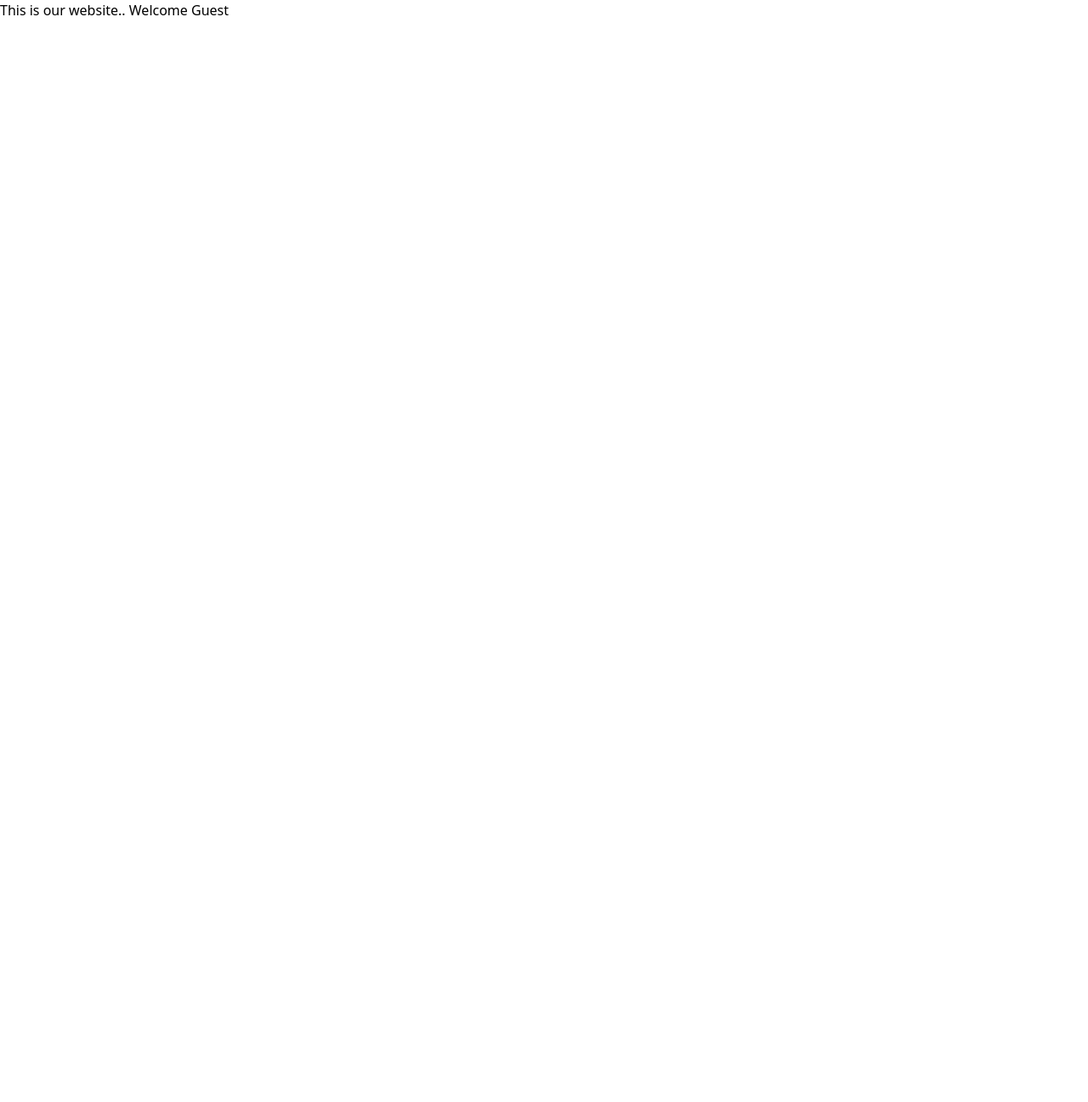
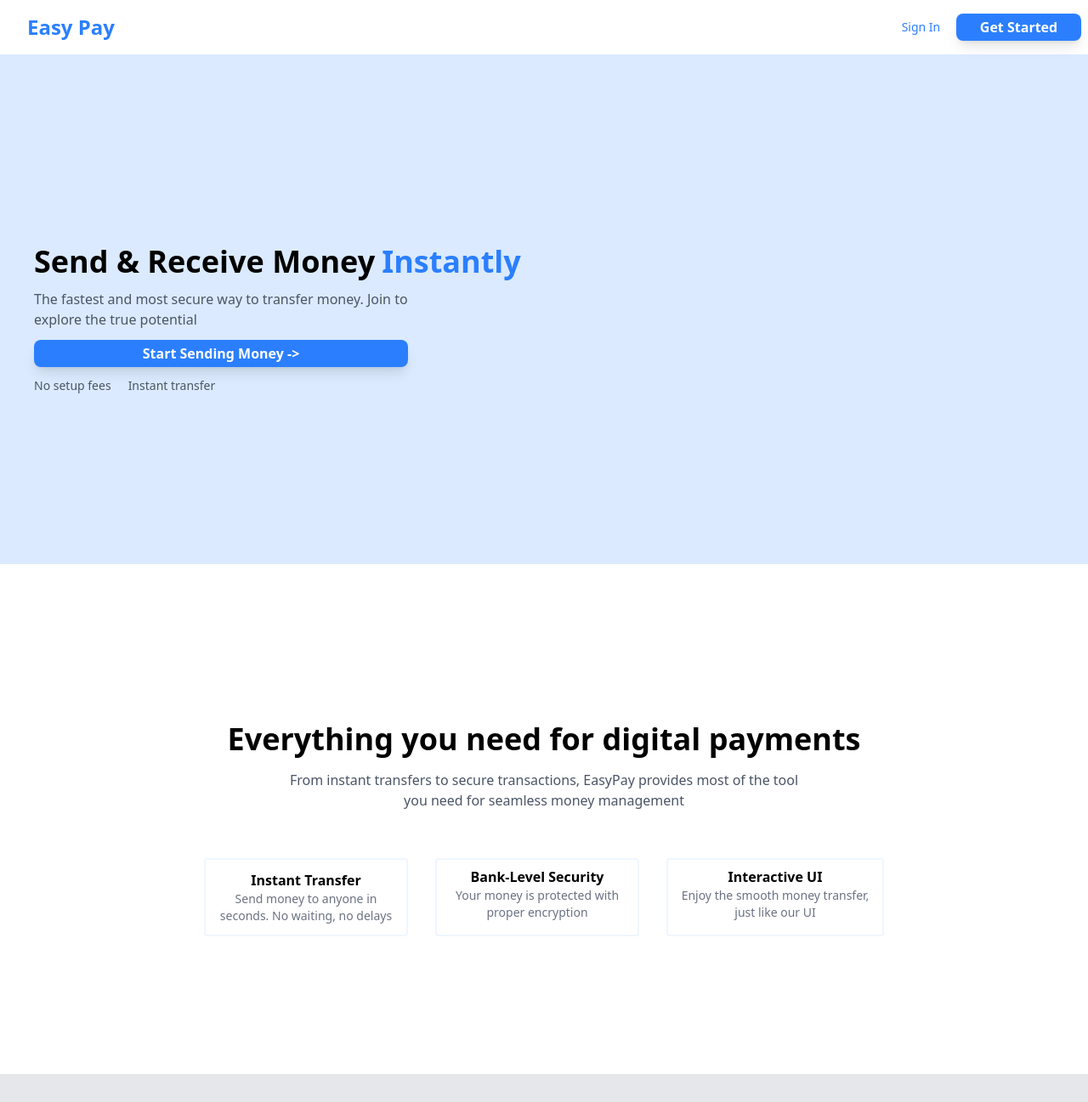
Before and after one commit to SaikatDeb12/EasyPay, a React (Vite) app in the folder frontend/: page / in a window 1280 px wide. Shown: the top 1297 px of the page at 85% size. Before the commit the page ends 800 px from the top, so only its background shows below. Built offline with nearby package versions, Linux system fonts and the light colour scheme.

Commit message:
homepage design

```diff
--- a/frontend/src/components/Button.tsx
+++ b/frontend/src/components/Button.tsx
@@ -9,7 +9,7 @@ const Button: React.FC<PropsType> = ({ text, onClick }) => {
     <button
       onClick={onClick}
       type="submit"
-      className="w-full bg-black text-white rounded-lg px-3 py-1 shadow-md hover:shadow-lg ease-in-out font-semibold text-center mt-6 cursor-pointer"
+      className="w-full bg-blue-500 text-white rounded-lg px-3 py-1 hover:shadow-md shadow-lg ease-in-out font-semibold text-center cursor-pointer"
     >
       {text}
     </button>
--- a/frontend/src/components/Heading.tsx
+++ b/frontend/src/components/Heading.tsx
@@ -1,9 +1,10 @@
 interface heading {
   label: string;
+  color: string;
 }
 
-const Heading: React.FC<heading> = ({ label }) => {
-  return <div className={"font-bold text-4xl pt-6"}>{label}</div>;
+const Heading: React.FC<heading> = ({ label, color }) => {
+  return <div className={`font-bold ${color} text-4xl pt-6`}>{label}</div>;
 };
 
 export default Heading;
--- a/frontend/src/components/InputBox.tsx
+++ b/frontend/src/components/InputBox.tsx
@@ -13,7 +13,7 @@ const InputBox: React.FC<PropType> = ({
   onChange,
 }) => {
   return (
-    <div className="my-2">
+    <div>
       {label && <label className="font-semibold">{label}</label>}
       <input
         name={name}
--- a/frontend/src/components/User.tsx
+++ b/frontend/src/components/User.tsx
@@ -19,8 +19,8 @@ const User: React.FC<PropType> = ({ details }) => {
   };
 
   return (
-    <div className="flex items-center justify-between my-4">
-      <div className="flex">
+    <div className="flex items-center justify-between rounded-lg p-2 border border-gray-300 my-4">
+      <div className="flex items-center">
         <Profile />
         <p className="text-md mx-8">{`${details.firstName} ${details.lastName}`}</p>
       </div>
--- a/frontend/src/pages/Dashboard.tsx
+++ b/frontend/src/pages/Dashboard.tsx
@@ -56,7 +56,7 @@ const Dashboard: React.FC = () => {
   return (
     <div className="w-full h-screen">
       <div className="w-full flex justify-between items-center h-fit border-gray-400 shadow-lg ">
-        <div className="text-2xl mx-2 font-normal">Easy Pay</div>
+        <div className="text-2xl p-4 mx-2 font-bold">Easy Pay</div>
         <div className="flex m-2 items-center">
           <p>Hello</p>
           <Profile />
--- a/frontend/src/pages/HomePage.tsx
+++ b/frontend/src/pages/HomePage.tsx
@@ -1,6 +1,8 @@
 import axios from "axios";
 import { useEffect, useState } from "react";
 import { useNavigate } from "react-router-dom";
+import Button from "../components/Button";
+import Heading from "../components/Heading";
 
 const HomePage: React.FC = () => {
   const navigate = useNavigate();
@@ -38,13 +40,79 @@ const HomePage: React.FC = () => {
     }
     checkAuth();
   }, [navigate]);
-  return (
-    <div>
-      {!isLoading ? (
-        <h3>{`This is our website.. ${message}`}</h3>
-      ) : (
-        <p>loading...</p>
-      )}
+  return isLoading ? (
+    <p>Loading...</p>
+  ) : (
+    <div className="w-ful h-screen">
+      <div className="w-full z-10 flex justify-between items-center h-fit border-gray-400 shadow-lg ">
+        <div className="text-2xl mx-4 p-4 font-bold text-blue-500">
+          Easy Pay
+        </div>
+        <div className="flex items-center m-2 ">
+          <div className="text-sm mx-4 text-blue-500 w-20">Sign In</div>
+          <Button text="Get Started" onClick={() => navigate("/signup")} />
+        </div>
+      </div>
+      <div className="bg-blue-100 h-150 flex flex-col justify-center">
+        <div className="mx-10 space-y-3">
+          <div className="flex space-x-2 leading-none">
+            <Heading label="Send & Receive Money" color="black" />
+            <Heading label="Instantly" color="text-blue-500" />
+          </div>
+          <div className="w-110 text-gray-600 space-y-3">
+            <p>
+              The fastest and most secure way to transfer money. Join to explore
+              the true potential
+            </p>
+            <Button text="Start Sending Money ->" />
+            <div className="flex text-sm space-x-5">
+              <p>No setup fees</p>
+              <p>Instant transfer</p>
+            </div>
+          </div>
+        </div>
+      </div>
+      <div className="h-150 w-full flex justify-center items-center">
+        <div className="flex flex-col items-center space-y-4">
+          <Heading
+            label="Everything you need for digital payments"
+            color="text-black"
+          />
+          <p className="text-gray-600 text-center w-150">
+            From instant transfers to secure transactions, EasyPay provides most
+            of the tool you need for seamless money management
+          </p>
+          <div className="grid grid-cols-3 grid-rows-1 text-center gap-4 space-x-4 m-auto w-200 mt-10">
+            <div className="border-2 border-blue-50 px-4 py-3 rounded-sm">
+              <p className="text-md font-semibold space-y-1 px-2  ">
+                Instant Transfer
+              </p>
+              <p className="text-sm text-gray-500">
+                Send money to anyone in seconds. No waiting, no delays
+              </p>
+            </div>
+            <div className="border-2 border-blue-50 px-3 py-2 rounded-sm">
+              <p className="text-md font-semibold space-y-1 px-2 ">
+                Bank-Level Security
+              </p>
+              <p className="text-sm text-gray-500">
+                Your money is protected with proper encryption
+              </p>
+            </div>
+            <div className="border-2 border-blue-50 px-3 py-2 rounded-sm">
+              <p className="text-md font-semibold space-y-1 px-2 ">
+                Interactive UI
+              </p>
+              <p className="text-sm text-gray-500">
+                Enjoy the smooth money transfer, just like our UI
+              </p>
+            </div>
+          </div>
+        </div>
+      </div>
+      <div className="h-150 bg-gray-200 w-full flex justify-center items-center">
+        <div className="flex flex-col items-center space-y-4"></div>
+      </div>
     </div>
   );
 };
--- a/frontend/src/pages/SignIn.tsx
+++ b/frontend/src/pages/SignIn.tsx
@@ -75,7 +75,10 @@ const SignIn: React.FC = () => {
           <Heading label={"Sign In"} />
           <SubHeading />
         </div>
-        <form className="items-start" onSubmit={(event) => handleSubmit(event)}>
+        <form
+          className="items-start space-y-6 mt-4"
+          onSubmit={(event) => handleSubmit(event)}
+        >
           <InputBox
             name="email"
             label="Email"
--- a/frontend/src/pages/SignUp.tsx
+++ b/frontend/src/pages/SignUp.tsx
@@ -78,7 +78,7 @@ const SignUp: React.FC = () => {
           <Heading label={"Sign Up"} />
           <SubHeading />
         </div>
-        <form className="items-start" onSubmit={handleSubmit}>
+        <form className="items-start space-y-6 mt-4" onSubmit={handleSubmit}>
           <InputBox
             name={"firstName"}
             label="First Name"
```
